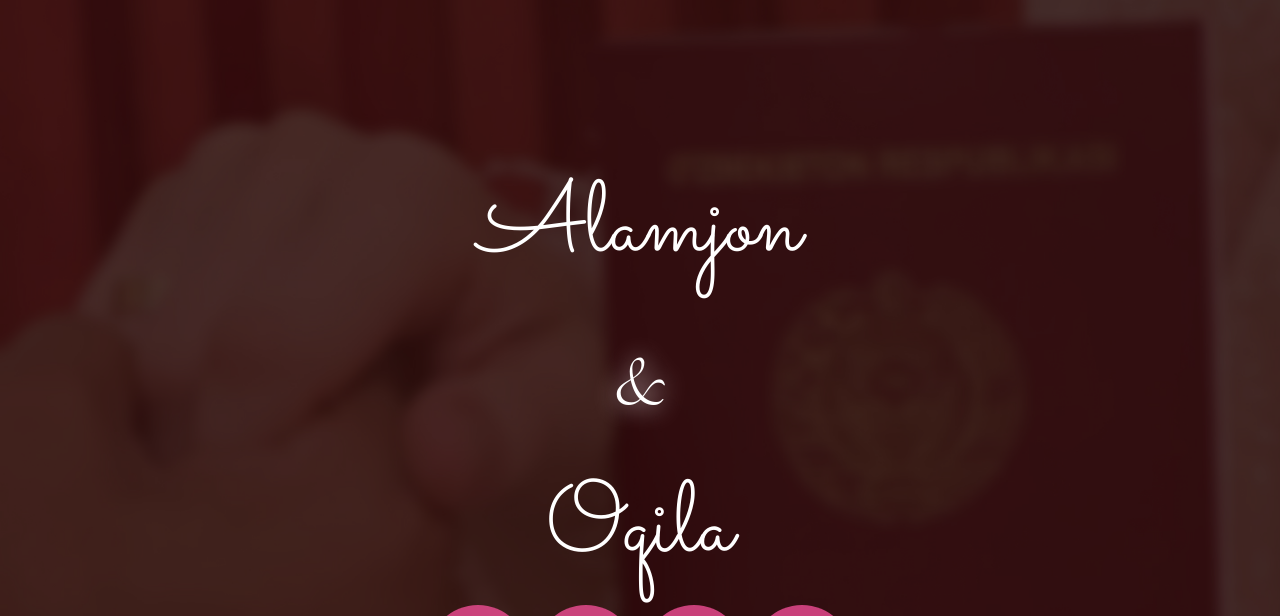
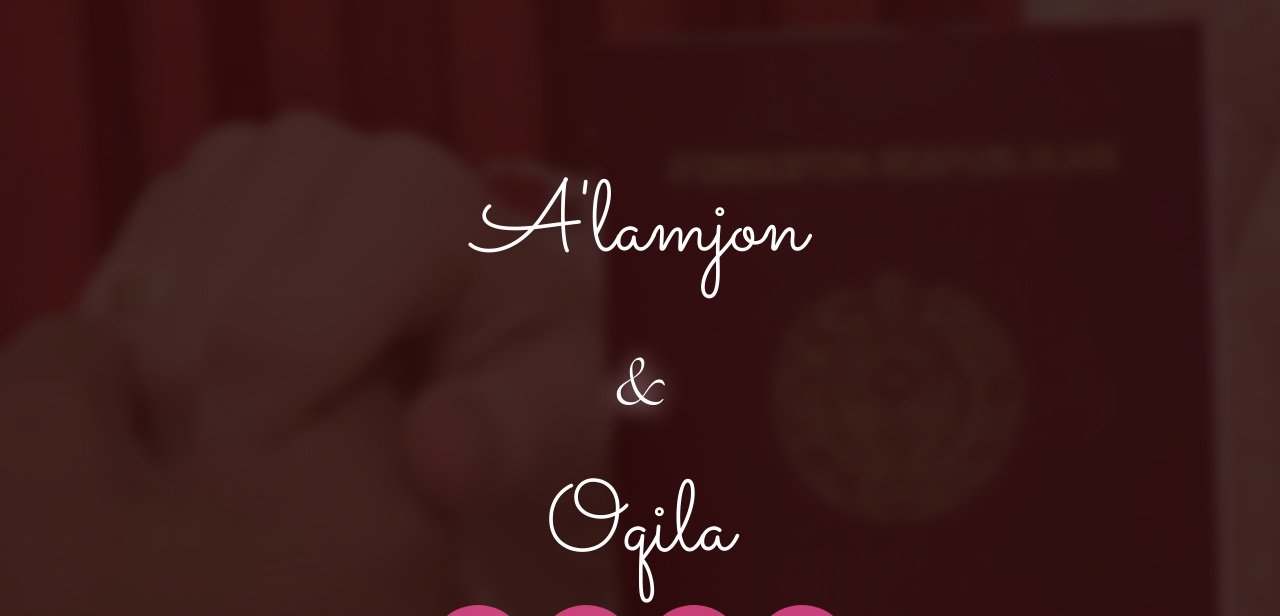
Before and after one commit to asehrli/alam, a plain HTML site: page index.html in a window 1280 px wide. Shown: the top 616 px of the page. Drawn offline with nearby package versions, Linux system fonts and the light colour scheme; files whose address does not match are found by name; a web font is replaced by a local one.

Commit message:
initial commit

```diff
--- a/index.html
+++ b/index.html
@@ -4,7 +4,7 @@
 <head>
     <meta charset="utf-8"/>
     <meta http-equiv="X-UA-Compatible" content="IE=edge"/>
-    <title>Alamjon's Wedding</title>
+    <title>A'lamjon's Wedding</title>
     <meta name="viewport" content="width=device-width, initial-scale=1"/>
     <link rel="icon" href="images/pngwing.com.png">
 
@@ -87,7 +87,7 @@
                                 data-animate-effect="fadeIn"
                         >
                             <h1 id="enter-name">
-                                Alamjon </br>
+                                A'lamjon </br>
                                 <div class="and">&amp;</div>
                                 Oqila
                             </h1>
```
